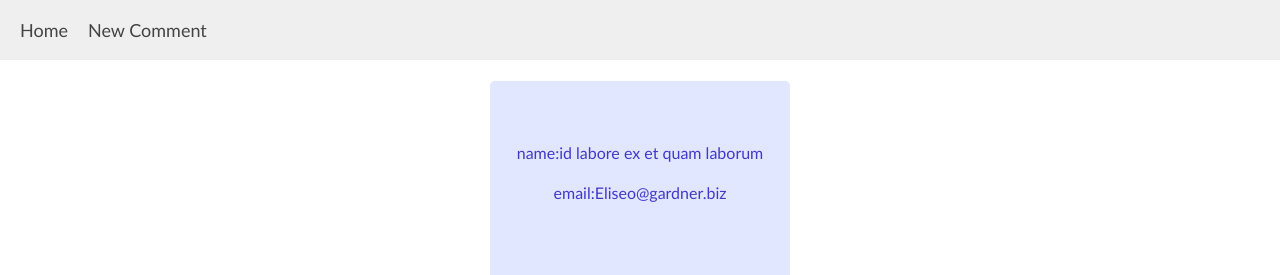
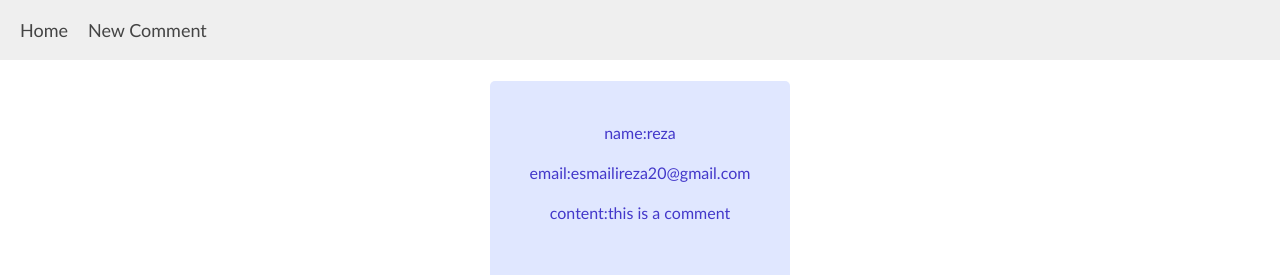
Before and after one commit to esmailireza/http-app, a React (Create React App) app: page / in a window 1280 px wide. Shown: the top 275 px of the page. Built offline with nearby package versions, Linux system fonts and the light colour scheme; data requests are answered from the project's data file.

Commit message:
add content text to comment section

```diff
--- a/data/db.json
+++ b/data/db.json
@@ -1,11 +1,11 @@
 {
   "comments": [
     {
-      "postId": 1,
-      "id": 1,
-      "name": "id labore ex et quam laborum",
-      "email": "Eliseo@gardner.biz",
-      "body": "laudantium enim quasi est quidem magnam voluptate ipsam eos\ntempora quo necessitatibus\ndolor quam autem quasi\nreiciendis et nam sapiente accusantium"
+      "name": "reza",
+      "email": "esmailireza20@gmail.com",
+      "content": "this is a comment",
+      "postId": 10,
+      "id": 2
     }
   ]
 }
--- a/src/Components/Comment/Comment.js
+++ b/src/Components/Comment/Comment.js
@@ -1,9 +1,10 @@
 import "./Comment.css";
-const Comment = ({ name, email, onClick }) => {
+const Comment = ({ name, email, content, onClick }) => {
   return (
     <div className="comment" onClick={onClick}>
       <p>name:{name}</p>
       <p>email:{email}</p>
+      <p>content:{content}</p>
     </div>
   );
 };
--- a/src/Container/Discussion/Discussion.js
+++ b/src/Container/Discussion/Discussion.js
@@ -51,6 +51,7 @@ const Discussion = () => {
           key={c.id}
           name={c.name}
           email={c.email}
+          content={c.content}
           onClick={() => selectCommentHandler(c.id)}
         />
       ));
```
